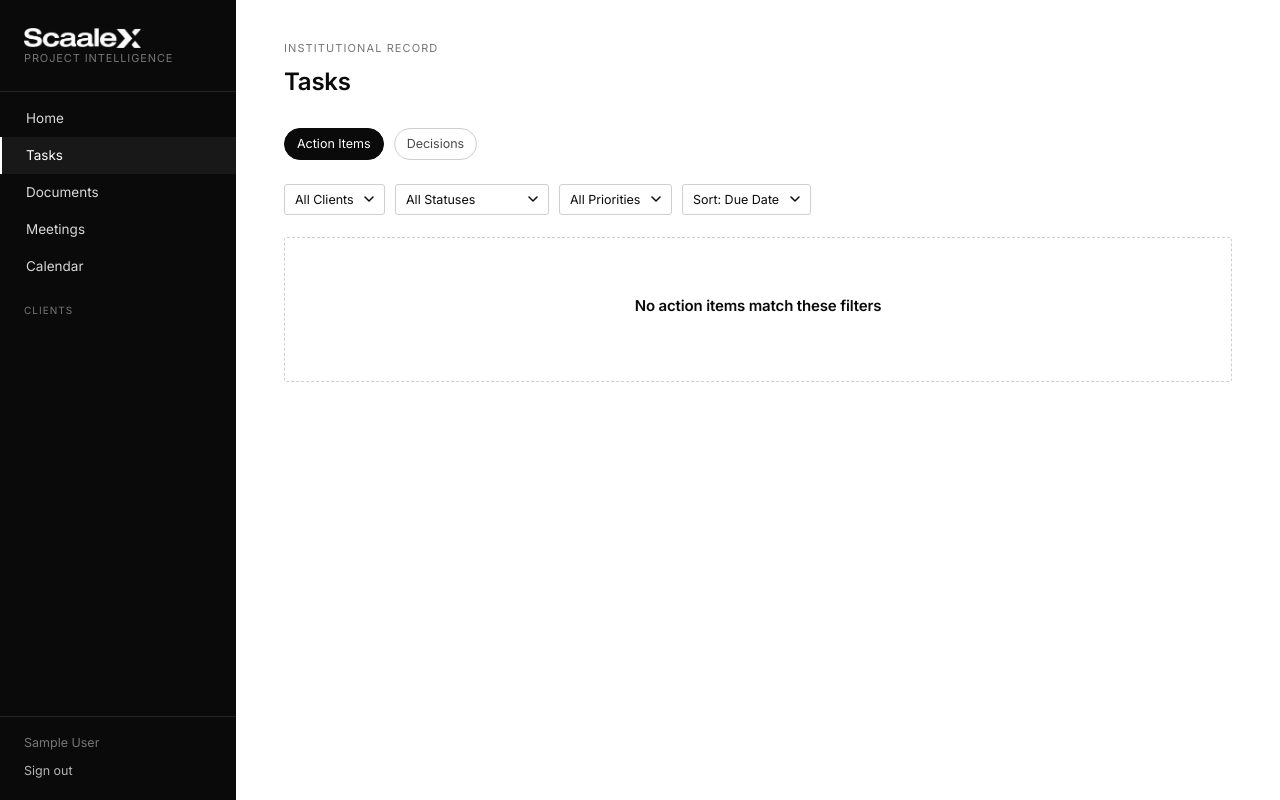
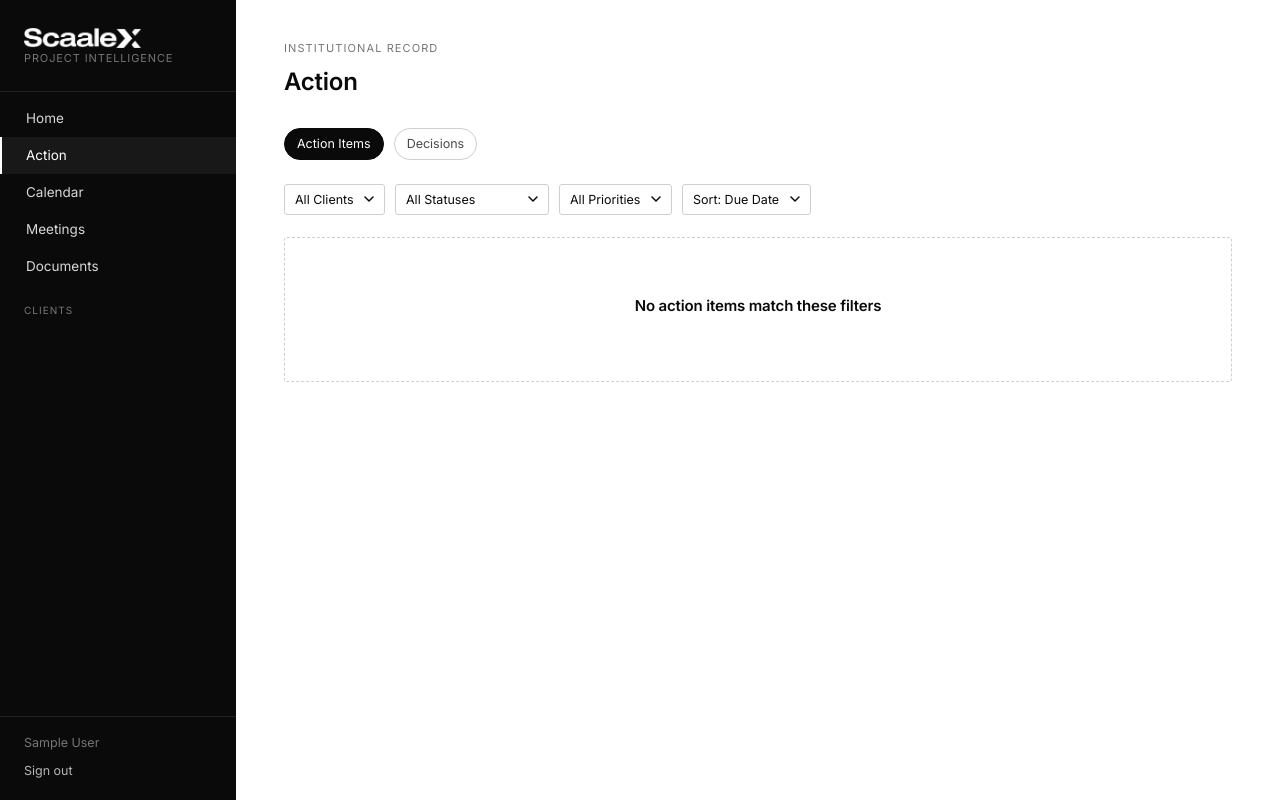
Before and after one commit to Pv-Anand/Scaalex, a Flask app: page /action-items in a window 1280 px wide. Run offline with Flask 3, Linux system fonts and the light colour scheme; the visitor is signed in with stand-in values (Sample User, id 1); data that the repository does not hold is empty; some libraries are stand-ins or nearby versions.

Commit message:
Rename Tasks to Action, reorder sidebar to Home/Action/Calendar/Meetings/Documents
Co-Authored-By: Claude Sonnet 5 <noreply@anthropic.com>

```diff
--- a/templates/_client_subnav.html
+++ b/templates/_client_subnav.html
@@ -18,7 +18,7 @@
 </div>
 <div class="subnav">
   <a href="{{ url_for('clients.overview', slug=client.slug) }}" class="{{ 'active' if active_tab == 'overview' }}">Overview</a>
-  <a href="{{ url_for('action_items.client_list', slug=client.slug) }}" class="{{ 'active' if active_tab in ('action_items', 'decisions') }}">Tasks</a>
+  <a href="{{ url_for('action_items.client_list', slug=client.slug) }}" class="{{ 'active' if active_tab in ('action_items', 'decisions') }}">Action</a>
   <a href="{{ url_for('documents.client_list', slug=client.slug) }}" class="{{ 'active' if active_tab == 'documents' }}">Documents</a>
   <a href="{{ url_for('conversations.sync_history', slug=client.slug) }}" class="{{ 'active' if active_tab == 'sync_history' }}">Sync History</a>
   <a href="{{ url_for('ai_overview.ai_summary', slug=client.slug) }}" class="{{ 'active' if active_tab == 'ai_summary' }}">AI Summary</a>
--- a/templates/action_items_global.html
+++ b/templates/action_items_global.html
@@ -1,10 +1,10 @@
 {% extends "base.html" %}
-{% block title %}Tasks — Scaalex Intelligence{% endblock %}
+{% block title %}Action — Scaalex Intelligence{% endblock %}
 {% block content %}
 <div class="page-header">
   <div>
     <div class="page-eyebrow">Institutional Record</div>
-    <h1>Tasks</h1>
+    <h1>Action</h1>
   </div>
 </div>
 {% include "_tasks_subtabs.html" %}
--- a/templates/base.html
+++ b/templates/base.html
@@ -18,13 +18,13 @@
       </div>
       <nav class="sidebar-nav">
         <a href="{{ url_for('home.index') }}" class="{{ 'active' if request.endpoint == 'home.index' }}">Home</a>
-        <a href="{{ url_for('action_items.global_list') }}" class="{{ 'active' if request.endpoint in ('action_items.global_list', 'decisions.global_list') }}">Tasks</a>
-        <a href="{{ url_for('documents.global_list') }}" class="{{ 'active' if request.endpoint == 'documents.global_list' }}">Documents</a>
+        <a href="{{ url_for('action_items.global_list') }}" class="{{ 'active' if request.endpoint in ('action_items.global_list', 'decisions.global_list') }}">Action</a>
+        <a href="{{ url_for('calendar_board.board') }}" class="{{ 'active' if request.endpoint == 'calendar_board.board' }}">Calendar</a>
         <a href="{{ url_for('fireflies.inbox') }}" class="{{ 'active' if request.endpoint and request.endpoint.startswith('fireflies.') }}">
           <span>Meetings</span>
           {% if fireflies_uncategorized_count %}<span class="nav-badge">{{ fireflies_uncategorized_count }}</span>{% endif %}
         </a>
-        <a href="{{ url_for('calendar_board.board') }}" class="{{ 'active' if request.endpoint == 'calendar_board.board' }}">Calendar</a>
+        <a href="{{ url_for('documents.global_list') }}" class="{{ 'active' if request.endpoint == 'documents.global_list' }}">Documents</a>
       </nav>
       <div class="sidebar-section-label">Clients</div>
       <div class="sidebar-clients">
--- a/templates/decisions_global.html
+++ b/templates/decisions_global.html
@@ -1,10 +1,10 @@
 {% extends "base.html" %}
-{% block title %}Tasks — Scaalex Intelligence{% endblock %}
+{% block title %}Action — Scaalex Intelligence{% endblock %}
 {% block content %}
 <div class="page-header">
   <div>
     <div class="page-eyebrow">Institutional Record</div>
-    <h1>Tasks</h1>
+    <h1>Action</h1>
   </div>
 </div>
 {% include "_tasks_subtabs.html" %}
```
